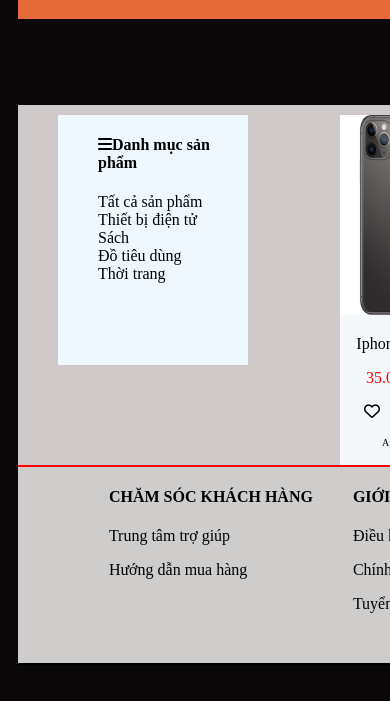
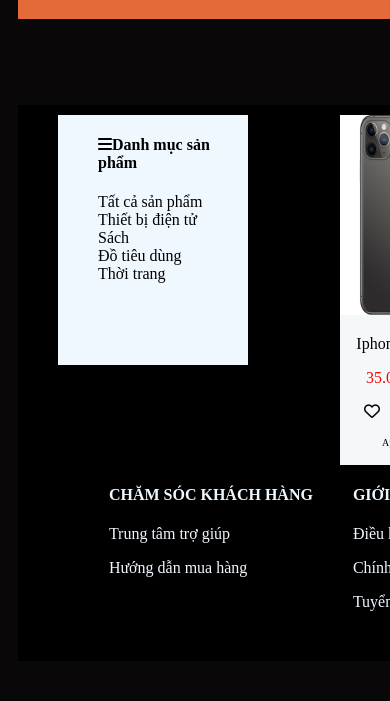
Before and after one commit to KangNammm/Training, a plain HTML site: page HN-JV230630_NamBT/Nâng cao/KT.html in a window 390 px wide. Shown: the part 69-770 px from the top of the page. Drawn offline with Linux system fonts and the light colour scheme.

Commit message:
Hackathon_Plus

```diff
--- a/HN-JV230630_NamBT/Nâng cao/mobile-version.css
+++ b/HN-JV230630_NamBT/Nâng cao/mobile-version.css
@@ -23,10 +23,15 @@
     main {
         margin-left: 10px;
         height: auto;
+        background-color: black;
+        border: 0;
     }
 
     footer {
         margin-left: 10px;
         height: auto;
+        background-color: black;
+        color: aliceblue;
+        border: 0;
     }
 }
```
